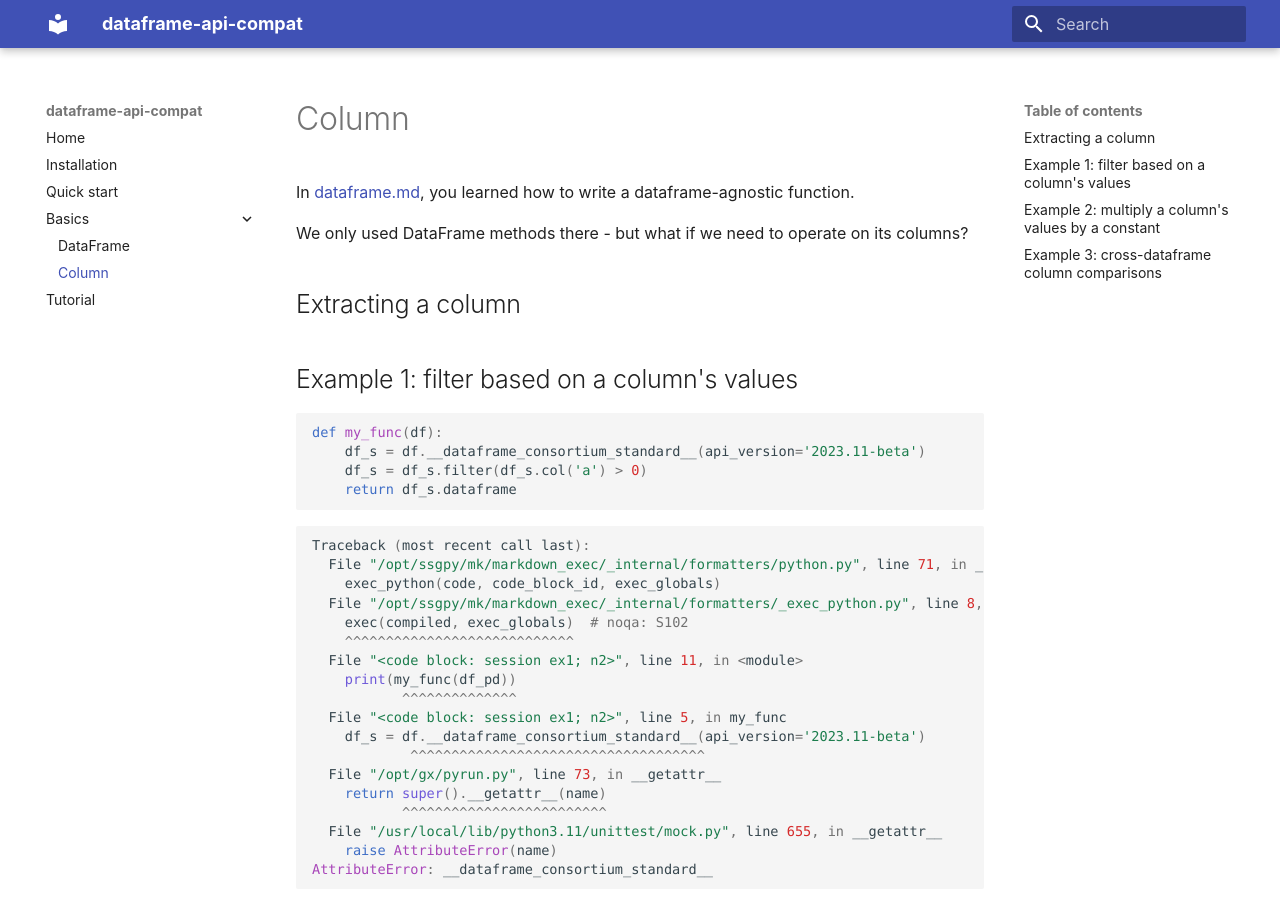
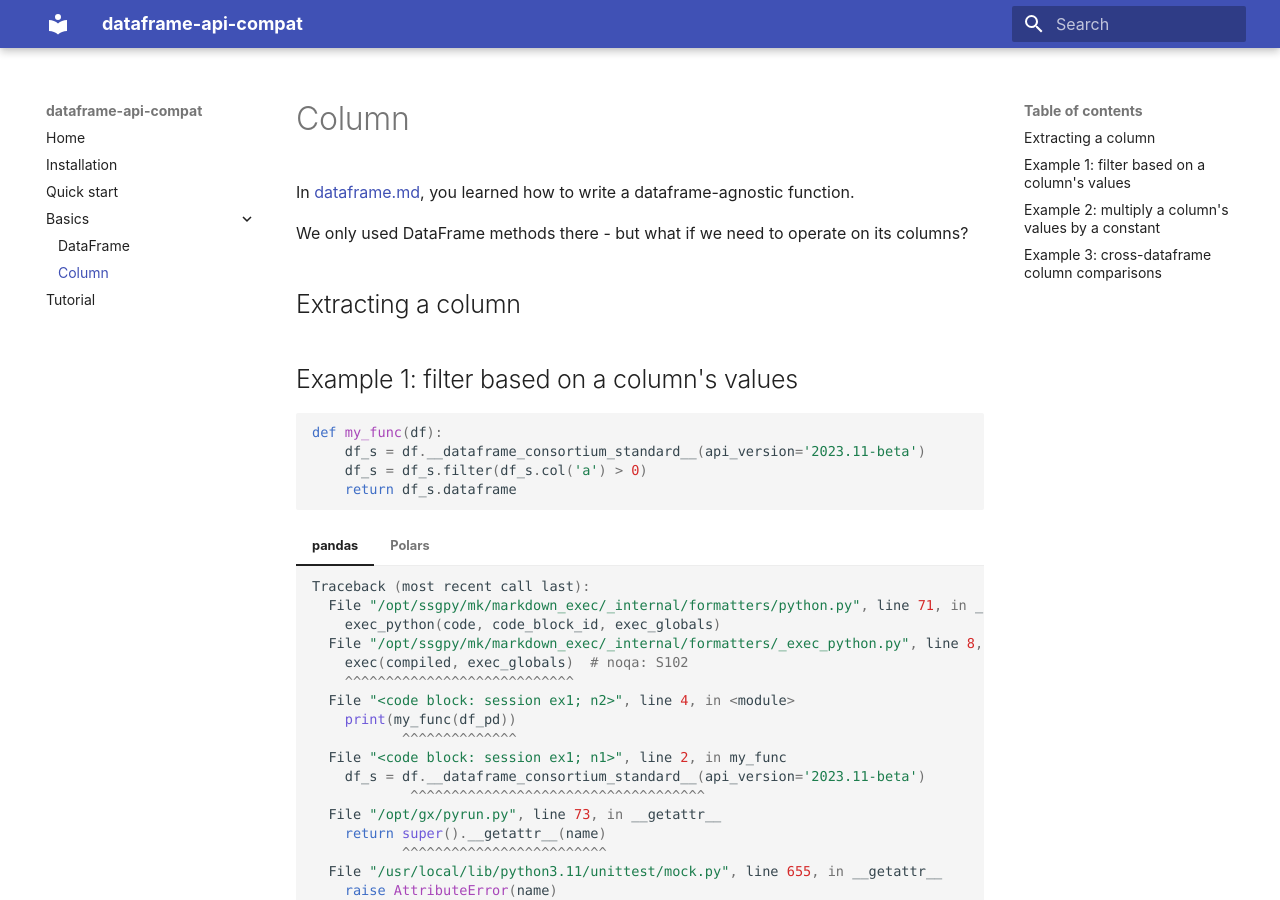
Before and after one commit to data-apis/dataframe-api-compat, an MkDocs documentation site: the page built from docs/basics/column.md, in a window 1280 px wide and 900 px high. Built offline with MkDocs 1.6.1 and Material for MkDocs 9.7.7, drawn with Linux system fonts in a browser that asks for light colours; some of the changed lines change nothing that is shown.

Commit message:
ooooh this is damn good!

````diff
--- a/docs/basics/column.md
+++ b/docs/basics/column.md
@@ -16,20 +16,22 @@ def my_func(df):
     return df_s.dataframe
 ```
 
-```python exec="true" source="tabbed-left" result="bash" session="ex1"
-import pandas as pd
-import polars as pl
+=== "pandas"
+    ```python exec="true" source="tabbed-left" result="bash" session="ex1"
+    import pandas as pd
 
-def my_func(df):
-    df_s = df.__dataframe_consortium_standard__(api_version='2023.11-beta')
-    df_s = df_s.filter(df_s.col('a') > 0)
-    return df_s.dataframe
+    df_pd = pd.DataFrame({'a': [-1, 1, 3], 'b': [3, 5, -3]})
+    print(my_func(df_pd))
+    ```
 
-df_pd = pd.DataFrame({'a': [-1, 1, 3], 'b': [3, 5, -3]})
-df_pl = pl.DataFrame({'a': [-1, 1, 3], 'b': [3, 5, -3]})
-print(my_func(df_pd))
-print(my_func(df_pl).collect())
-```
+=== "Polars"
+    ```python exec="true" source="tabbed-left" result="bash" session="ex1"
+    import polars as pl
+
+    df_pl = pl.DataFrame({'a': [-1, 1, 3], 'b': [3, 5, -3]})
+    print(my_func(df_pl).collect())
+    ```
+
 
 ## Example 2: multiply a column's values by a constant
 
````
